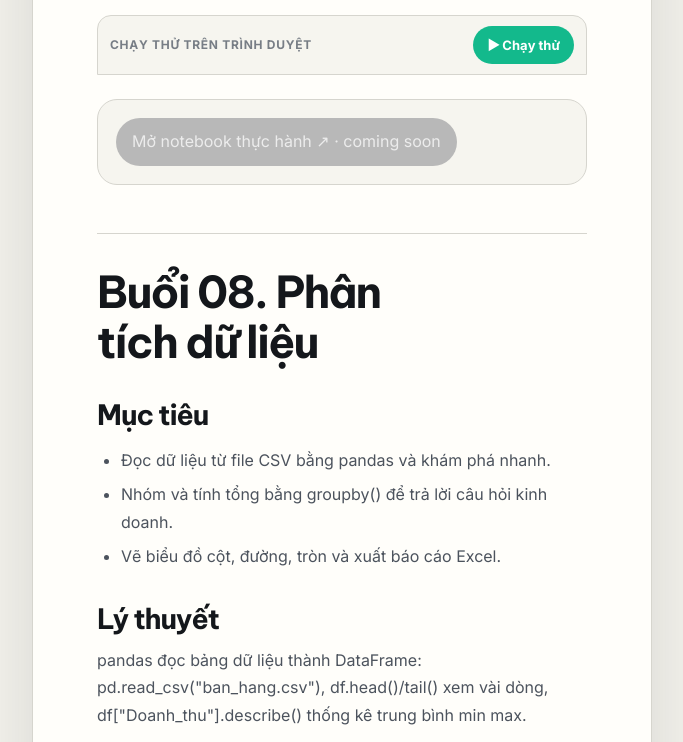
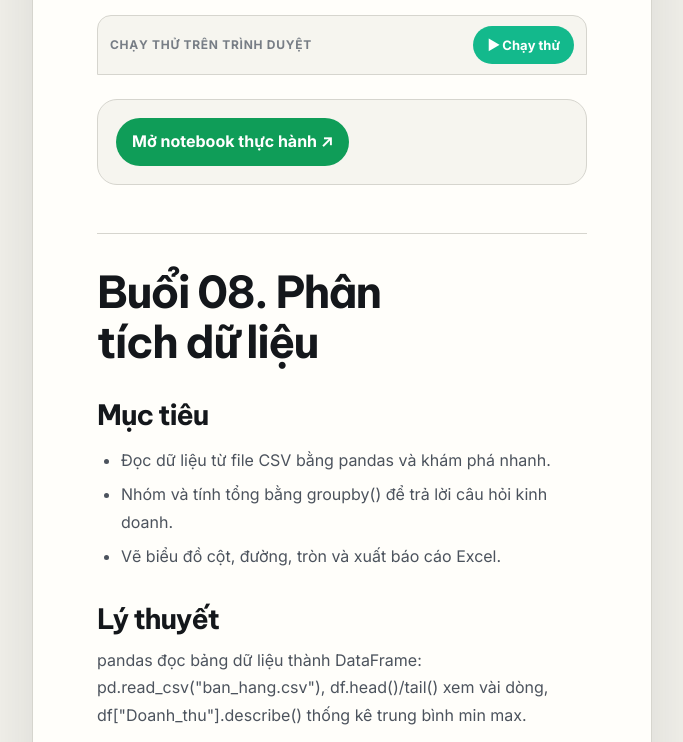
Before and after one commit to danny2904/lap-trinh-python, a website: page index.html in a window 1280 px wide. Shown: the part 10844-11586 px from the top of the page, without its empty margins (344-1027 px from the left). Drawn offline with Linux system fonts and the light colour scheme.

Commit message:
Mở sớm B7-8 (Excel, pandas): ngày mở 27/9 thay vì 2/10 — hạn làm đến 10/10

```diff
--- a/index.html
+++ b/index.html
@@ -468,7 +468,7 @@ for f in thu_muc.glob("*"):
         ipynb: 'https://drive.google.com/file/d/1yCJnZmKzu8odYqZr0e0TGoalfFuY1XW8/view'
       },
       {
-        id: 'c07', n: '07', open: '2026-10-02', title: 'Đọc ghi file Excel', kind: 'ung-dung',
+        id: 'c07', n: '07', open: '2026-09-27', title: 'Đọc ghi file Excel', kind: 'ung-dung',
         goal: ['Tạo file Excel bằng openpyxl.', 'Ghi dữ liệu vào từng ô và thêm dòng.', 'Đọc lại file Excel và lưu bản mới.'],
         theory: ['openpyxl làm việc với bảng tính thuần: Workbook() tạo file mới, ws.active lấy sheet, ws.append(dong) thêm một dòng, ws["A1"] hoặc ws.cell(row, column) truy cập ô, wb.save() lưu file. Phù hợp bảng điểm, tổng kết đơn giản.', 'load_workbook mở file có sẵn để đọc hoặc sửa; kết hợp append để thêm cột xếp loại rồi lưu thành file mới.'],
         code: `try:
@@ -496,7 +496,7 @@ else:
         ipynb: 'https://drive.google.com/file/d/1FeCzGW-elWne97Vu7mvhf82WODKT4wwC/view'
       },
       {
-        id: 'c08', n: '08', open: '2026-10-02', title: 'Phân tích dữ liệu', kind: 'du-an',
+        id: 'c08', n: '08', open: '2026-09-27', title: 'Phân tích dữ liệu', kind: 'du-an',
         goal: ['Đọc dữ liệu từ file CSV bằng pandas và khám phá nhanh.', 'Nhóm và tính tổng bằng groupby() để trả lời câu hỏi kinh doanh.', 'Vẽ biểu đồ cột, đường, tròn và xuất báo cáo Excel.'],
         theory: ['pandas đọc bảng dữ liệu thành DataFrame: pd.read_csv("ban_hang.csv"), df.head()/tail() xem vài dòng, df["Doanh_thu"].describe() thống kê trung bình min max.', 'Nhóm theo tư duy Pivot Table trong Excel: df.groupby("Danh_muc")["Doanh_thu"].sum() cộng tổng theo từng nhóm; lọc bằng df[df["Doanh_thu"] > ngưỡng]. Vẽ thẳng từ kết quả bằng .plot(kind="bar"/"line"/"pie") rồi lưu báo cáo bằng pd.ExcelWriter.'],
         code: `try:
```
